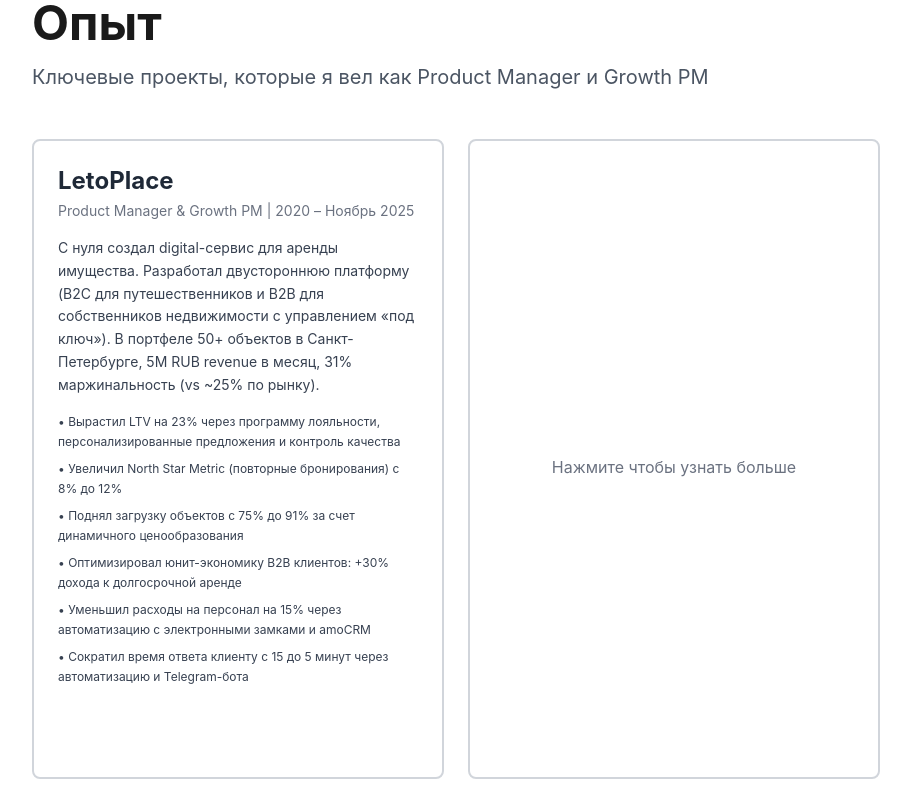
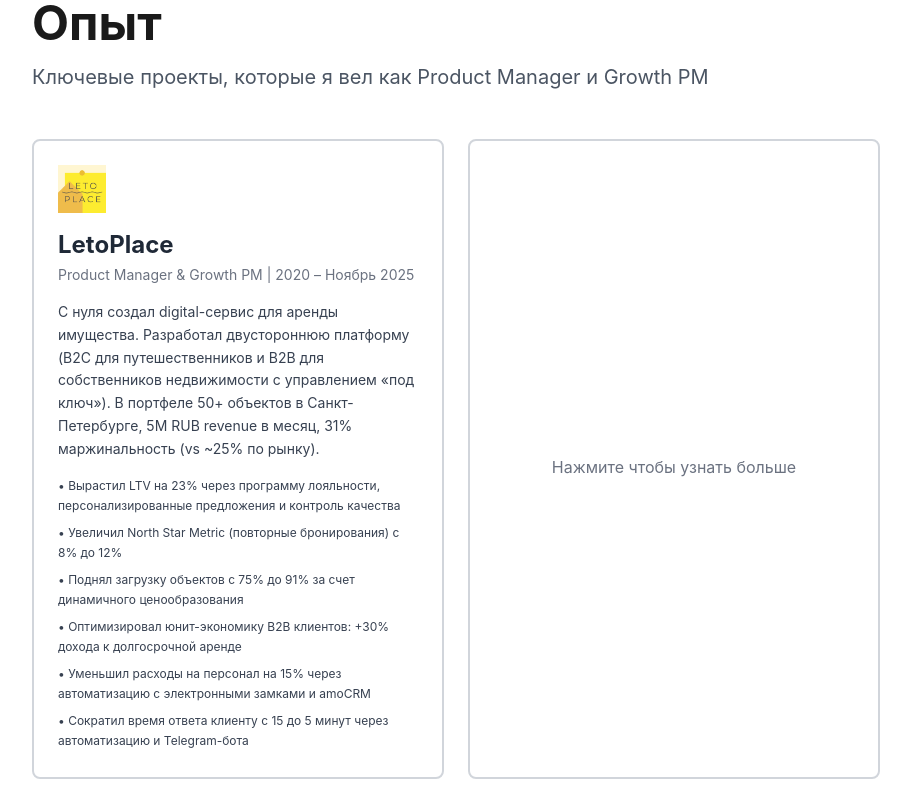
Before and after one commit to Mentos-ya/portfolio-site, a Next.js app: page / in a window 1280 px wide. Shown: the part 940-1740 px from the top of the page, without its empty margins (184-1095 px from the left). Built offline with nearby package versions, Linux system fonts and the light colour scheme.

Commit message:
Add LetoPlace company logo to project card
- Copy logo from LetoPlace brand assets (PNG format)
- Add logo prop to ProjectCard component
- Display logo above title in card preview
- Logo is 48px height with proper aspect ratio
- Enhances visual identity of project card

```diff
--- a/src/app/page.tsx
+++ b/src/app/page.tsx
@@ -107,6 +107,7 @@
             title="LetoPlace"
             role="Product Manager & Growth PM | 2020 – Ноябрь 2025"
             emoji=""
+            logo="/logos/letoplace-logo.png"
             description="С нуля создал digital-сервис для аренды имущества. Разработал двустороннюю платформу (B2C для путешественников и B2B для собственников недвижимости с управлением «под ключ»). В портфеле 50+ объектов в Санкт-Петербурге, 5M RUB revenue в месяц, 31% маржинальность (vs ~25% по рынку)."
             metrics={[
               "Вырастил LTV на 23% через программу лояльности, персонализированные предложения и контроль качества",
--- a/src/components/ProjectCard.tsx
+++ b/src/components/ProjectCard.tsx
@@ -9,6 +9,7 @@
   emoji?: string
   metrics?: string[]
   description?: string
+  logo?: string
 }
 
 export default function ProjectCard({
@@ -20,6 +21,7 @@
   emoji = '📦',
   metrics = [],
   description,
+  logo,
 }: ProjectCardProps) {
   const hasData = title || role || metrics.length > 0
 
@@ -30,6 +32,13 @@
         isSelected ? 'border-blue-600 bg-blue-50 shadow-lg' : 'hover:border-blue-400 hover:shadow-md bg-white'
       }`}
     >
+      {/* Logo */}
+      {logo && (
+        <div className="mb-4">
+          <img src={logo} alt={title || 'Company logo'} className="h-12 object-contain" />
+        </div>
+      )}
+
       {/* Title and Role */}
       <div className="mb-4">
         {title && <h3 className="text-2xl font-bold text-gray-800">{title}</h3>}
```
Also changed, not shown: public/logos/letoplace-logo.png (added).
